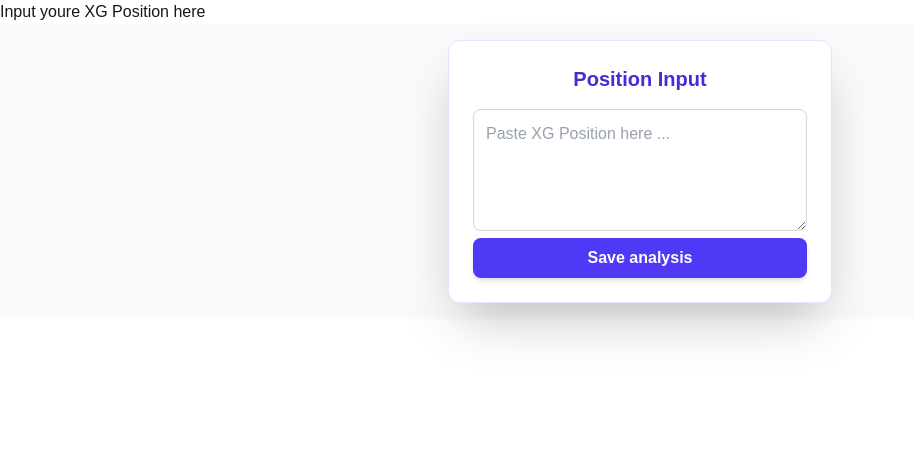
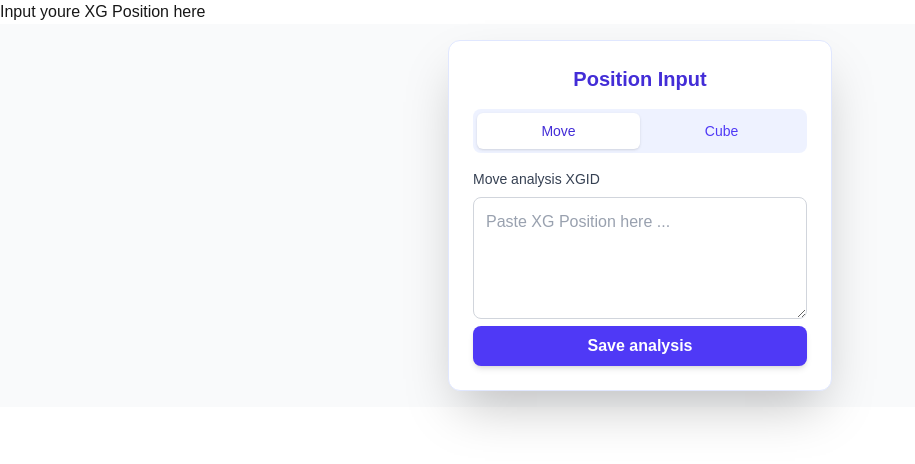
Before and after one commit to marcobaass/bg-gym, a Next.js app: page /parser in a window 1280 px wide. Shown: the top 464 px of the page, without its empty margins (0-915 px from the left). Built offline with nearby package versions, Linux system fonts and the light colour scheme.

Commit message:
second parser tab for cube analysis and error messaging

```diff
--- a/components/ParserInput.tsx
+++ b/components/ParserInput.tsx
@@ -6,13 +6,27 @@ export default function ParserInput() {
 
   const[xgidValue, setXgidValue] = useState("")
   const[error, setError] = useState("")
+  const [success, setSuccess] = useState("")
+  const [activeTab, setActiveTab] = useState('Move')
 
   const handleSubmit = (e: React.FormEvent) => {
     e.preventDefault();
     setError("")
-
+    setSuccess("")
     try {
       const positionData = createBoardStateFromXgid(xgidValue)
+
+      // Check if position is valid
+      if(!positionData) {
+        setError("This is not a valid position")
+        return
+      }
+
+      // Check if XGID is valid Move or Cube
+      if(positionData.analysisType !== activeTab) {
+        setError(`This is not a correct ${activeTab} Position`)
+        return
+      }
 
       // Check for forced move
       if (positionData.analysisType === 'Move' && positionData.bestMoves.length === 1) {
@@ -31,6 +45,8 @@ export default function ParserInput() {
         localStorage.setItem("showList", JSON.stringify(showList));
 
         setXgidValue("")
+        setError("")
+        setSuccess(`${positionData.analysisType} analysis saved successfully`)
       } else {
         setError("This is not a correct Position")
       }
@@ -40,7 +56,15 @@ export default function ParserInput() {
     }
   }
 
+  const tabs = [
+    { label: 'Move', value: 'Move' },
+    { label: 'Cube', value: 'Cube' },
+  ]
 
+
+  const handleTabClick = (value: string) => {
+    setActiveTab(value)
+  }
 
   return (
     <div className="flex justify-center p-4 bg-gray-50">
@@ -48,14 +72,43 @@ export default function ParserInput() {
       <div className="w-full max-w-sm bg-white p-6 rounded-xl shadow-2xl space-y-4 border border-indigo-100">
 
         <div className="text-xl font-bold text-indigo-700 text-center">Position Input</div>
+            <form onSubmit={handleSubmit}>
+              {/* Tabs */}
+              <div className="mb-4 flex rounded-lg bg-indigo-50 p-1 ">
+                {tabs.map((tab) => {
+                  const isActive = activeTab === tab.value
+                  return (
+                    <button
+                      key={tab.value}
+                      type="button"
+                      onClick={() => handleTabClick(tab.value)}
+                      className={[
+                        "flex-1 px-3 py-2 text-sm font-medium rounded-md transition-colors cursor-pointer",
+                        isActive
+                          ? "bg-white text-indigo-700 shadow"
+                          : "text-indigo-600 hover:bg-indigo-100"
+                      ].join(" ")}
+                    >
+                      {tab.label}
+                    </button>
+                  )
+                })}
+              </div>
 
-            <form onSubmit={handleSubmit}>
+              <label htmlFor="xgidValue">
+                <span className="block mb-2 text-sm font-medium text-gray-700">
+                  {activeTab === 'Move' ? 'Move analysis XGID' : 'Cube analysis XGID'}
+                </span>
+              </label>
+
               <textarea
+                id="xgidValue"
                 rows={4}
                 value={xgidValue}
                 onChange={(e) => {
                   setXgidValue(e.target.value)
                   setError("")
+                  setSuccess("")
                 }}
                 className={`
                   w-full border border-gray-300 p-3 rounded-lg
@@ -74,13 +127,18 @@ export default function ParserInput() {
                 <p className="text-red-600 text-sm mt-2">{error}</p>
               )}
 
+              {success && (
+                <p className="text-green-600 text-sm mt-2">{success}</p>
+              )}
+
             <button
               type="submit"
-                className="w-full bg-indigo-600 text-white font-semibold py-2 px-4 rounded-lg hover:bg-indigo-700 transition duration-150 shadow-md"
+              className="w-full bg-indigo-600 text-white font-semibold py-2 px-4 rounded-lg hover:bg-indigo-700 transition duration-150 shadow-md cursor-pointer"
               disabled={!xgidValue.trim()}
             >
               Save analysis
             </button>
+
             </form>
 
       </div>
```
Also changed, not shown: components/parser/Tabs.tsx (added), 1 other file (tests, documents, lock files or other folders). Lines whose indentation alone changed are shown as unchanged.
